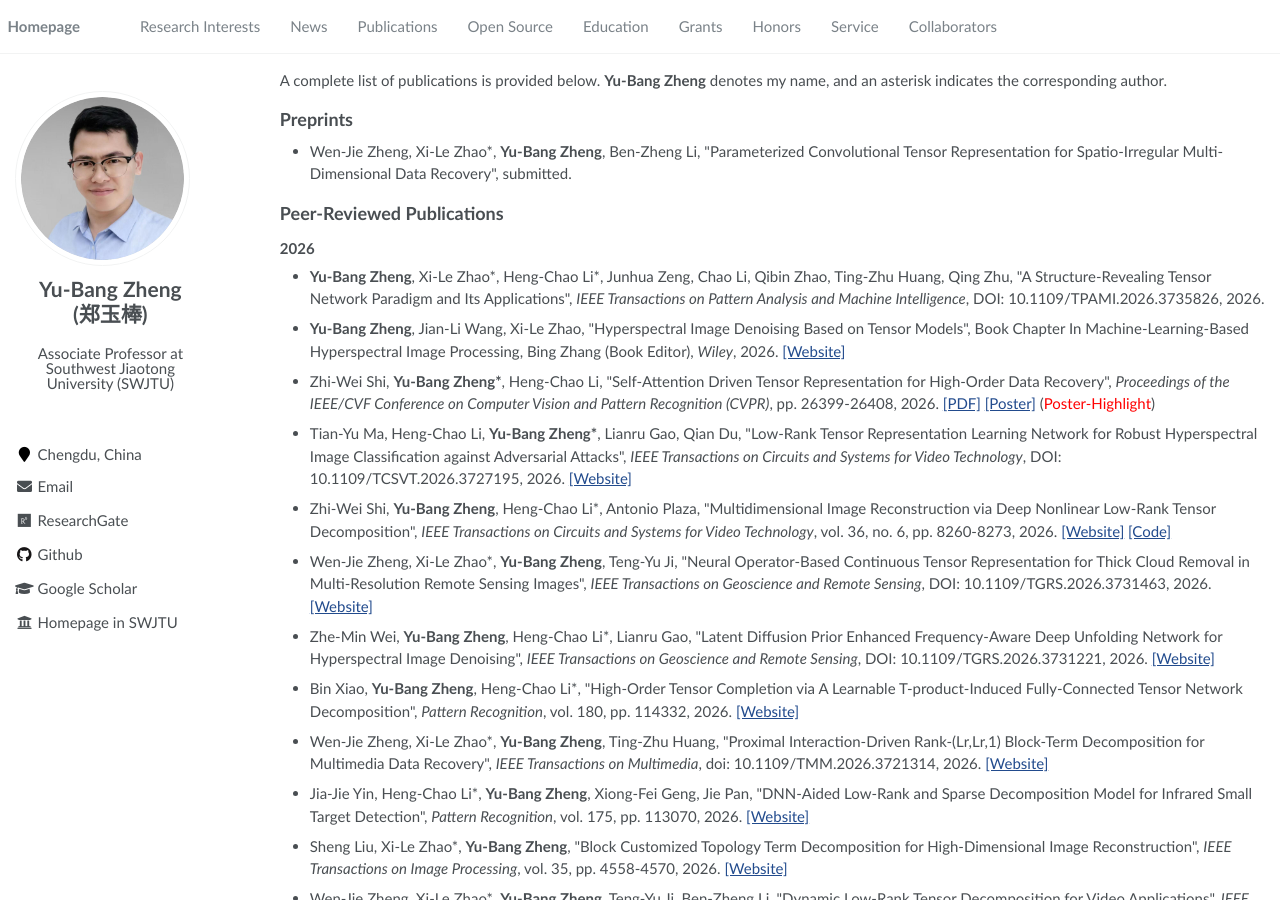
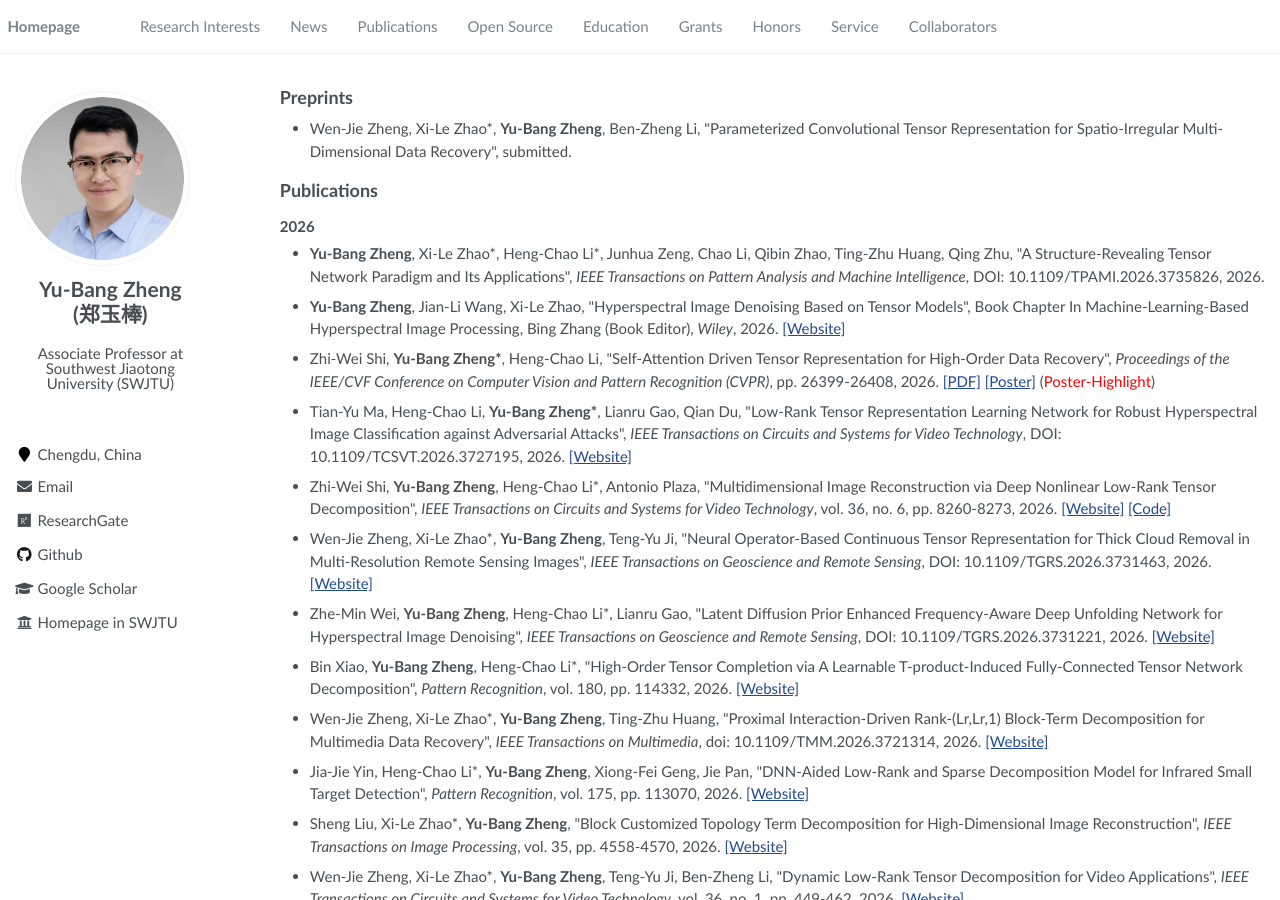
Before and after one commit to YuBangZheng/yubangzheng.github.io, a Jekyll site: the page built from pages/publications.md, in a window 1280 px wide and 900 px high. Built offline with Jekyll 4.4.1, drawn with Linux system fonts in a browser that asks for light colours; some of the changed text lies outside the part shown.

Commit message:
Update publications.md

```diff
--- a/pages/publications.md
+++ b/pages/publications.md
@@ -5,13 +5,11 @@ excerpt: "Complete publication list of Yu-Bang Zheng"
 author_profile: true
 ---
 
-A complete list of publications is provided below. **Yu-Bang Zheng** denotes my name, and an asterisk indicates the corresponding author.
-
 ## Preprints
 
 - Wen-Jie Zheng, Xi-Le Zhao\*, **Yu-Bang Zheng**, Ben-Zheng Li, \"Parameterized Convolutional Tensor Representation for Spatio-Irregular Multi-Dimensional Data Recovery\", submitted.
 
-## Peer-Reviewed Publications
+## Publications
 
 ### 2026
 
@@ -123,7 +121,7 @@ A complete list of publications is provided below. **Yu-Bang Zheng** denotes my
 
 - **Yu-Bang Zheng**, Ting-Zhu Huang\*, Xi-Le Zhao\*, Tai-Xiang Jiang, Tian-Hui Ma, Teng-Yu Ji, \"Mixed Noise Removal in Hyperspectral Image via Low-Fibered-Rank Regularization\", _IEEE Transactions on Geoscience and Remote Sensing_, vol. 58, no. 1, pp. 734-749, 2020. [[Website]](https://ieeexplore.ieee.org/document/8854307) [[Code]](https://yubangzheng.github.io/codes/code_TGRS_low-fibered-rank.zip) (<span style="color:red">ESI Highly Cited Paper</span>)
 
-- **Yu-Bang Zheng**, Ting-Zhu Huang\*, Xi-Le Zhao\*, Yong Chen, Wei He, \"Double-Factor-Regularized Low-Rank Tensor Factorization for Mixed Noise Removal in Hyperspectral Image\", _IEEE Transactions on Geoscience and Remote Sensing_, vol. 58, no. 12, pp. 8450-8464, 2020. [[Website]](https://ieeexplore.ieee.org/document/9084248) [[Code]](https://yubangzheng.github.io/codes/code_LRTFDFR.zip) (<span style="color:red">2021渝科技学术大会优秀论文一等奖</span>)
+- **Yu-Bang Zheng**, Ting-Zhu Huang\*, Xi-Le Zhao\*, Yong Chen, Wei He, \"Double-Factor-Regularized Low-Rank Tensor Factorization for Mixed Noise Removal in Hyperspectral Image\", _IEEE Transactions on Geoscience and Remote Sensing_, vol. 58, no. 12, pp. 8450-8464, 2020. [[Website]](https://ieeexplore.ieee.org/document/9084248) [[Code]](https://yubangzheng.github.io/codes/code_LRTFDFR.zip) (<span style="color:red">2021川渝科技学术大会优秀论文一等奖</span>)
 
 - **Yu-Bang Zheng**, Ting-Zhu Huang\*, Xi-Le Zhao\*, Tai-Xiang Jiang, Teng-Yu Ji, Tian-Hui Ma, \"Tensor N-tubal Rank and Its Convex Relaxation for Low-Rank Tensor Recovery\", _Information Sciences_, vol. 532, pp. 170-189, 2020. [[Website]](https://www.sciencedirect.com/science/article/pii/S0020025520303923) [[Code]](https://yubangzheng.github.io/codes/code_WSTNN.zip)
 
```
